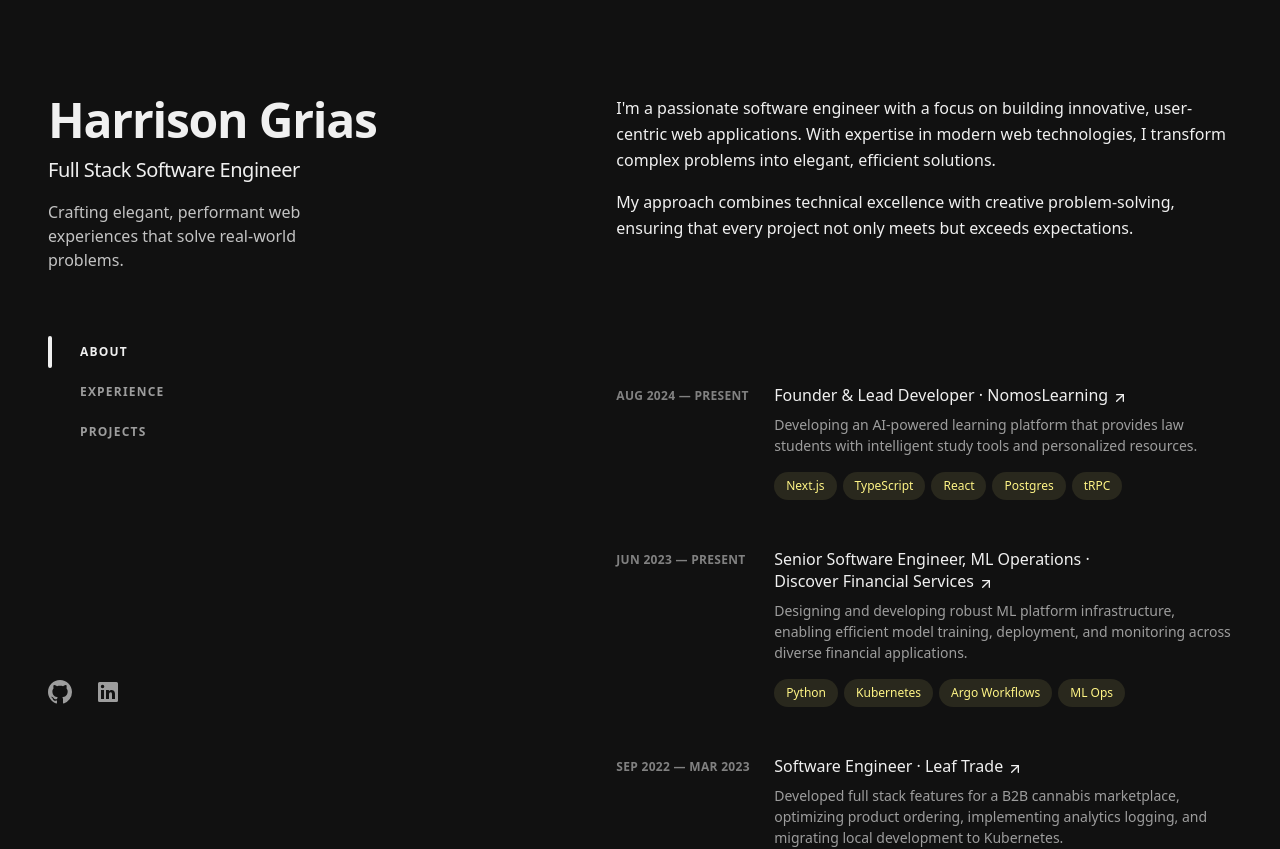
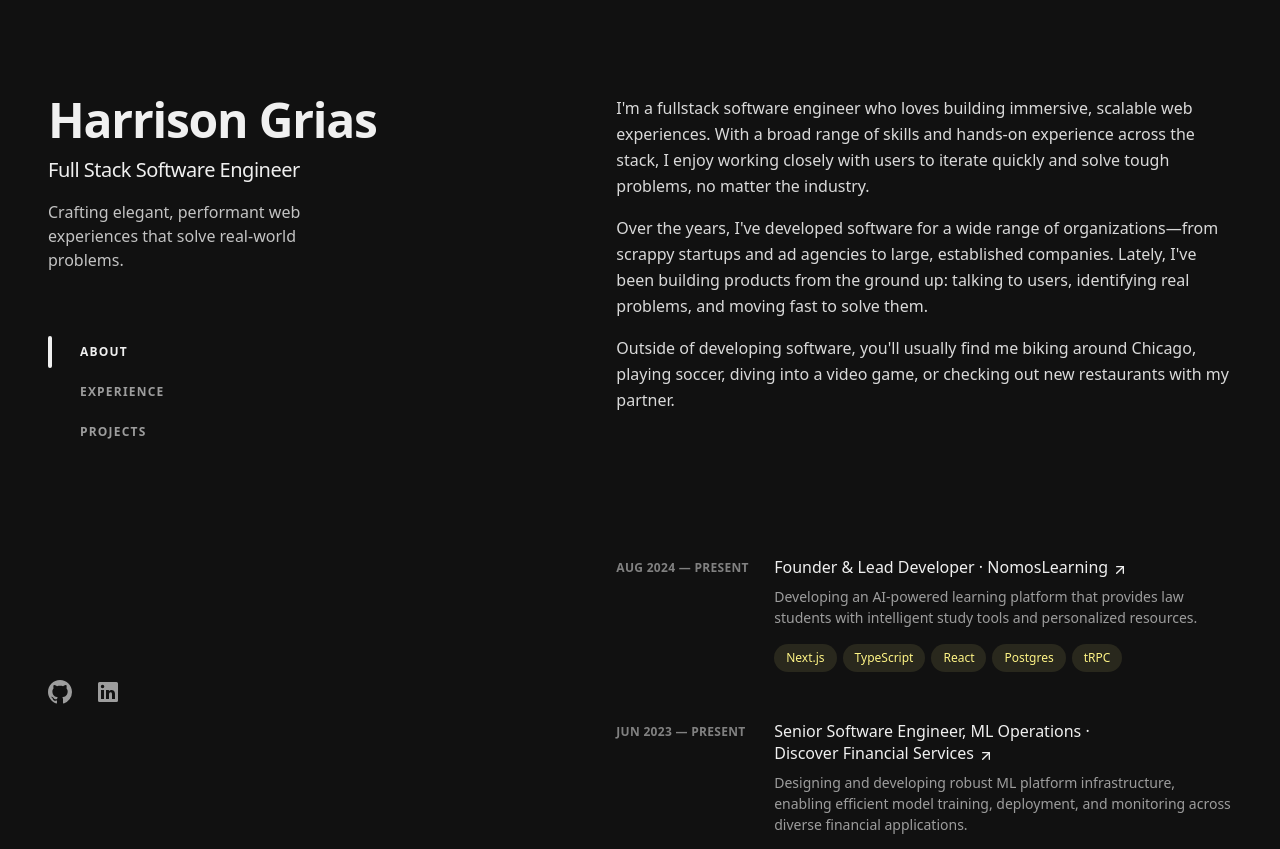
Before and after one commit to hgrias/harrisongrias.com, a Next.js app: page / in a window 1280 px wide. Shown: the top 849 px of the page. Built offline with nearby package versions, Linux system fonts and the light colour scheme.

Commit message:
chore: update copy in about section

```diff
--- a/src/app/components/about/AboutSection.tsx
+++ b/src/app/components/about/AboutSection.tsx
@@ -11,16 +11,26 @@
           About
         </h2>
       </div>
-      <p className="mb-4">
-        I&apos;m a passionate software engineer with a focus on building
-        innovative, user-centric web applications. With expertise in modern web
-        technologies, I transform complex problems into elegant, efficient
-        solutions.
-      </p>
-      <p>
-        My approach combines technical excellence with creative problem-solving,
-        ensuring that every project not only meets but exceeds expectations.
-      </p>
+      <div className="text-foreground/90 space-y-4">
+        <p>
+          I&apos;m a fullstack software engineer who loves building immersive,
+          scalable web experiences. With a broad range of skills and hands-on
+          experience across the stack, I enjoy working closely with users to
+          iterate quickly and solve tough problems, no matter the industry.
+        </p>
+        <p>
+          Over the years, I&apos;ve developed software for a wide range of
+          organizations—from scrappy startups and ad agencies to large,
+          established companies. Lately, I&apos;ve been building products from
+          the ground up: talking to users, identifying real problems, and moving
+          fast to solve them.
+        </p>
+        <p>
+          Outside of developing software, you&apos;ll usually find me biking
+          around Chicago, playing soccer, diving into a video game, or checking
+          out new restaurants with my partner.
+        </p>
+      </div>
     </section>
   );
 };
```
